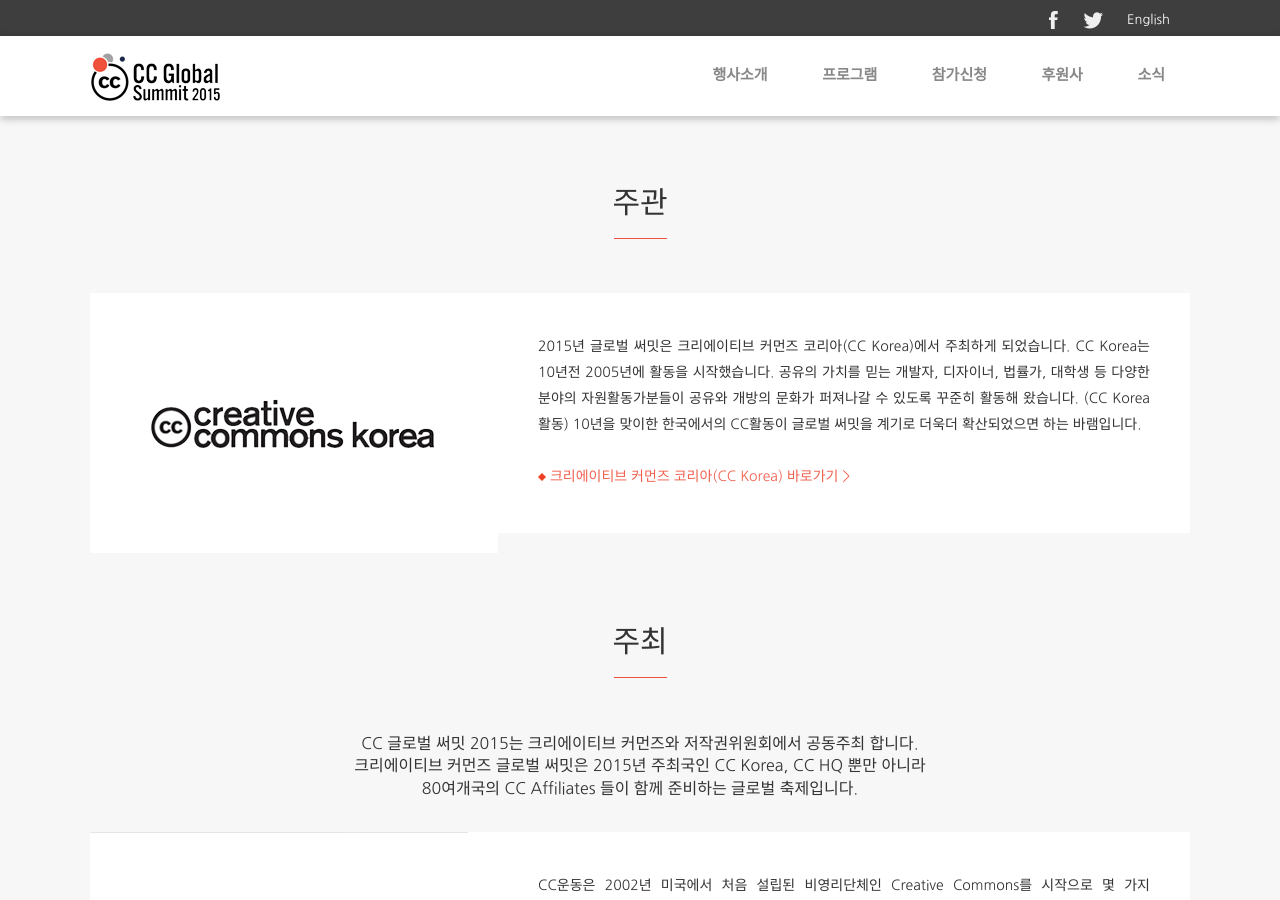
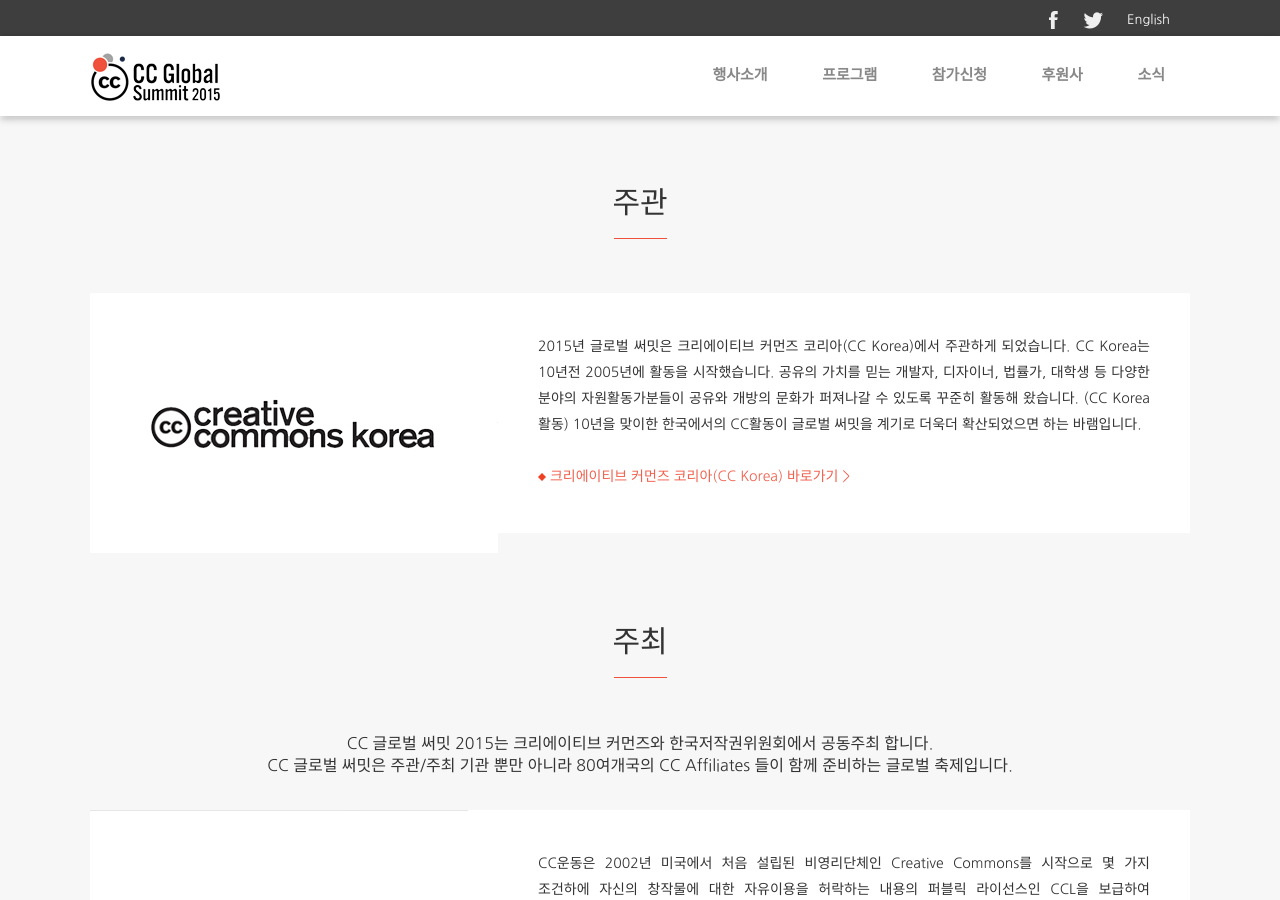
Before and after one commit to creativecommonskorea/2015-global-summit, a Jekyll site: the page built from promote.html, in a window 1280 px wide and 900 px high. Built offline with Jekyll 4.4.1, drawn with Linux system fonts in a browser that asks for light colours; nearby versions of some CDN libraries.

Commit message:
문구 수정

```diff
--- a/promote.html
+++ b/promote.html
@@ -13,7 +13,7 @@ layout: base
             </div>
             <div class="description_wrap">
                 <div class="description">
-                    2015년 글로벌 써밋은 크리에이티브 커먼즈 코리아(CC Korea)에서 주최하게 되었습니다.
+                    2015년 글로벌 써밋은 크리에이티브 커먼즈 코리아(CC Korea)에서 주관하게 되었습니다.
                     CC Korea는 10년전 2005년에 활동을 시작했습니다. 공유의 가치를 믿는 개발자, 디자이너, 법률가,
                     대학생 등 다양한 분야의 자원활동가분들이 공유와 개방의 문화가 퍼져나갈 수 있도록
                     꾸준히 활동해 왔습니다. (<a href="http://cckorea.org/xe/project" target="_blank">CC Korea 활동</a>)
@@ -35,9 +35,8 @@ layout: base
         <h1 class="title">주최</h1>
         <div class="guide_bar_33"></div>
         <div class="promote_description">
-            CC 글로벌 써밋 2015는 크리에이티브 커먼즈와 저작권위원회에서 공동주최 합니다. <br/>
-            크리에이티브 커먼즈 글로벌 써밋은 2015년 주최국인 CC Korea, CC HQ 뿐만 아니라 <br/>
-            80여개국의 CC Affiliates 들이 함께 준비하는 글로벌 축제입니다. <br/>
+            CC 글로벌 써밋 2015는 크리에이티브 커먼즈와 한국저작권위원회에서 공동주최 합니다. <br/>
+            CC 글로벌 써밋은 주관/주최 기관 뿐만 아니라 80여개국의 CC Affiliates 들이 함께 준비하는 글로벌 축제입니다. <br/>
         </div>
         <div class="creative_commons">
             <div class="logo">
```
